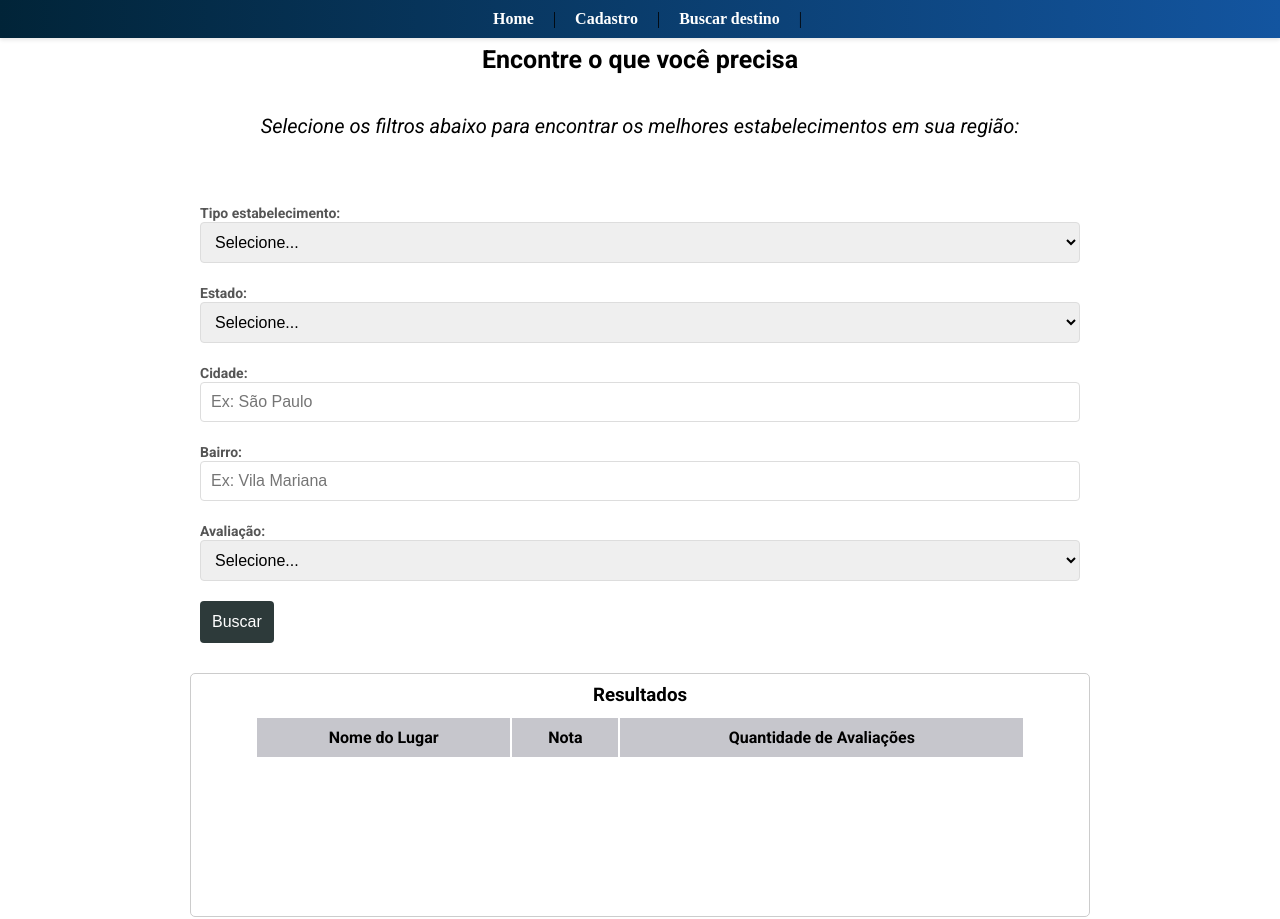
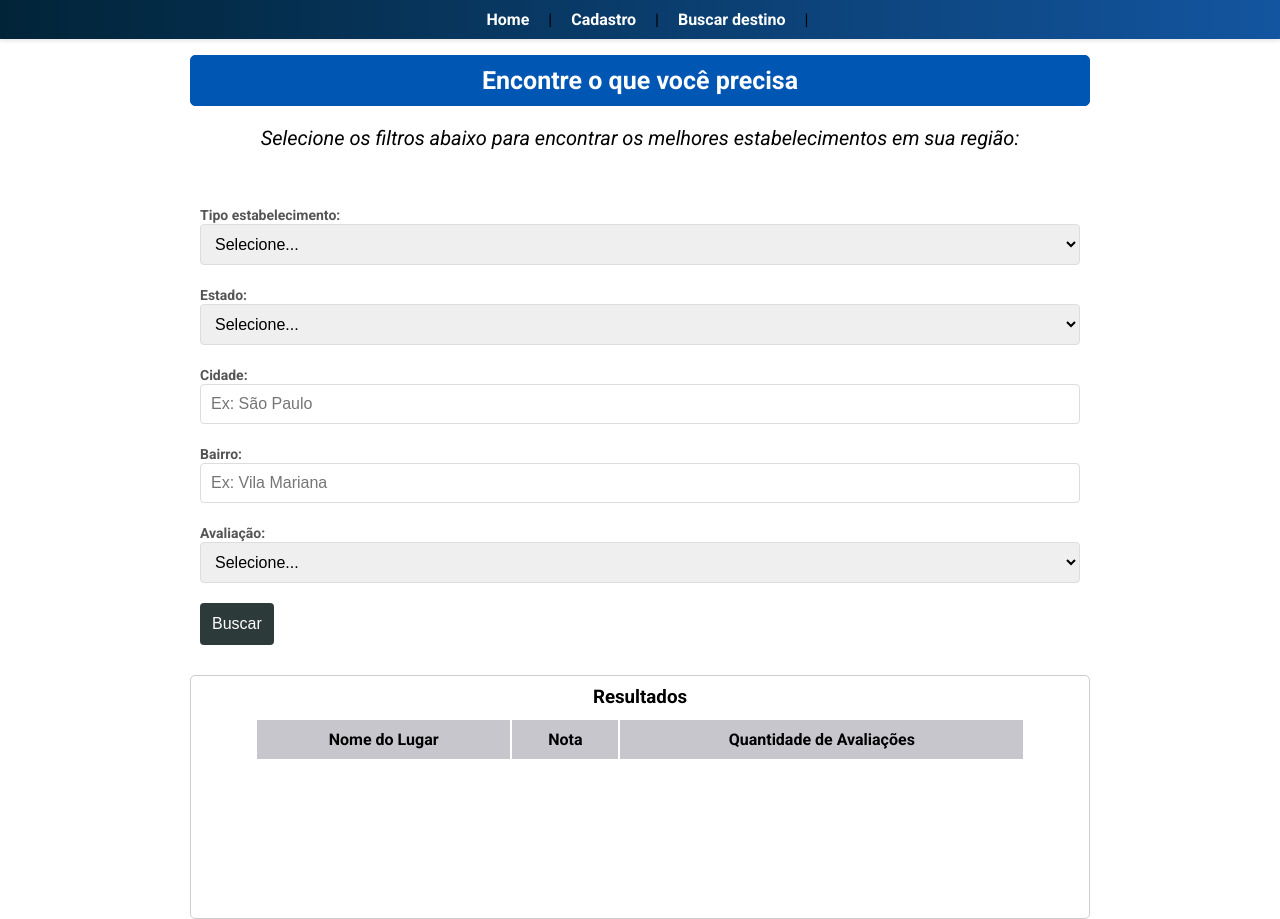
Before and after one commit to NadiaBrandao/Ideal, an Angular app: page /busca in a window 1280 px wide. Built offline with nearby package versions, Linux system fonts and the light colour scheme.

Commit message:
Inserido Alt text nas imagens, alterado fonte do Menu, Ajustado Select do formulario Cadastro, Ajustado o título (Texto1) do formulário Busca1

```diff
--- a/src/app/app.component.scss
+++ b/src/app/app.component.scss
@@ -9,6 +9,7 @@
     text-align: center;
     z-index: 1000;
     box-shadow: 0 2px 4px rgba(0, 0, 0, 0.1);
+    font-family: "Roboto", sans-serif;
   }
 
 
@@ -17,9 +18,11 @@
     text-decoration: none;
     color: white;
     font-weight: bold;
+
   }
 
   .menu a:hover {
     color: #ffccff;
     text-decoration: underline;
+
   }
--- a/src/app/busca1/busca1.component.scss
+++ b/src/app/busca1/busca1.component.scss
@@ -175,17 +175,42 @@ footer {
     align-items: center;
     justify-content: center;
     padding: 0 70px;
+    padding-top: 55px;
     font-family: "Roboto", sans-serif;
 }
 
 .Texto1 p{
-        font-size: 20px;
-        font-style: italic;
-        padding-bottom: 10px;
+    font-size: 20px;
+    font-style: italic;
+    padding-top: 20px;
+
 }
 .Texto1 h2{
+    color: white;
     font-size: 25px;
     font-style: bold;
     padding-bottom: 40px;
-    padding-top: 45px;
+    padding-top: 10%;
+
+    width: 100%;
+    margin-bottom: 15px;
+    height: auto;
+
+    background-color: #0056b3;
+    border: 1px solid #0056b3;
+    padding: 10px;
+    border-radius: 5px;
+    font-family: "Roboto", sans-serif;
+
+    max-width: 900px; /* Máximo de 1200px de largura */
+    min-width: 300px; /* Mínimo de 300px de largura */
+
+    height: auto; /* Altura ajustável conforme o conteúdo */
+    //min-height: 200px; /* Mínimo de 200px de altura */
+    //max-height: 600px; /* Máximo de 600px de altura */
+
+    margin: 0 auto; /* Centraliza a div */
+
+    text-align: center;
+    overflow: auto; /* Garante que a tabela expanda corretamente */
 }
--- a/src/app/components/cadastro/cadastro.component.html
+++ b/src/app/components/cadastro/cadastro.component.html
@@ -1,5 +1,5 @@
 <section class="cadastro">
-    <img class="imagem-cadastro" ngSrc="/assets/dicas-de-viagem.jpg" width="600" height="500">
+    <img class="imagem-cadastro" ngSrc="/assets/dicas-de-viagem.jpg" width="600" height="500" alt="Globo terrestre azul mostrando as Américas com um pequeno avião de brinquedo pousado sobre ele, simbolizando viagens internacionais.">
 
     <app-formulario></app-formulario>
 </section>
--- a/src/app/components/cadastro/cadastro.component.scss
+++ b/src/app/components/cadastro/cadastro.component.scss
@@ -17,6 +17,8 @@
     max-width: 50%; /* A largura máxima da imagem será 50% do tamanho disponível */
     height: auto; /* Mantém a proporção da imagem */
     flex: 1 1 300px; /* Permite que a imagem encolha ou cresça, mas ocupe no mínimo 300px de largura */
+    padding-top: 10px;
+    padding-bottom: 10px;
 }
 
 
--- a/src/app/components/formulario/formulario.component.scss
+++ b/src/app/components/formulario/formulario.component.scss
@@ -16,6 +16,7 @@ body {
     width: 100%;
     max-width: 400px;
     padding: 20px;
+    padding-bottom: 20px;
     border-radius: 8px;
     box-shadow: 0 4px 6px rgba(0, 0, 0, 0.1);
     display: flex;
@@ -74,4 +75,14 @@ body {
     color: green;
     font-weight: bold;
     margin-top: 10px;
-}
+  }
+  .form-section select{
+
+    width: 100%;
+    padding: 10px;
+    border: 1px solid #007bff; /* Azul para a borda dos campos */
+    border-radius: 4px;
+    font-size: 16px;
+    margin-bottom: 15px; /* Adicionando margem abaixo dos inputs para espaçamento */
+    cursor: pointer;
+  }
--- a/src/app/components/home/home.component.html
+++ b/src/app/components/home/home.component.html
@@ -7,12 +7,12 @@
                 Descubra, planeje e aproveite o melhor que o mundo tem a oferecer!
             </h1>
         </div>
-        <img ngSrc="/assets/viajar.png" width="400" height="350">
+        <img ngSrc="/assets/viajar.png" width="400" height="350" alt="Balão de ar quente subindo aos céus com a estrada sinuosa se transformando em sua corda, sobre uma paisagem montanhosa dourada sob um céu azul claro.">
     </section>
 
     <section class="DescricaoEmpresa">
         <div class="descricaoImagem">
-            <img ngSrc="/assets/logo.PNG" width="350" height="300">
+            <img ngSrc="/assets/logo.PNG" width="350" height="300" alt="Logotipo com uma rosa dos ventos colorida, um avião e o texto 'Destino Ideal' em letras maiúsculas.">
         </div>
         <p>O Destino Ideal é uma empresa dedicada a facilitar sua busca por experiências inesquecíveis.
             Nosso sistema de recomendação conecta você aos melhores destinos turísticos, bares, parques, bibliotecas e muito mais.
--- a/src/app/components/home/home.component.scss
+++ b/src/app/components/home/home.component.scss
@@ -29,13 +29,14 @@ main{
         font-size: 20px;
         font-weight: 700;
         color: darkgrey;
-
+        padding: 0 20px;
     }
 
     h1{
-        font-size: 50px;
+        font-size: 20px;
         font-weight: 900;
         color: aquamarine;
+        padding: 0 20px;
 
     }
 }
```
